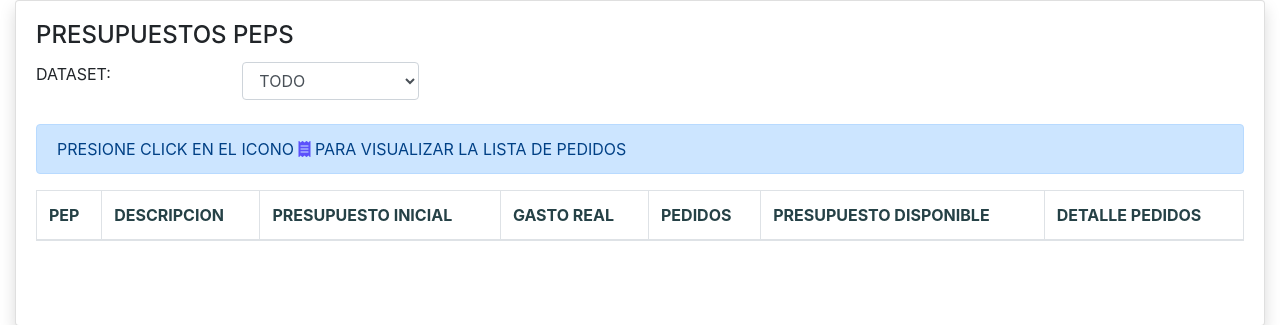
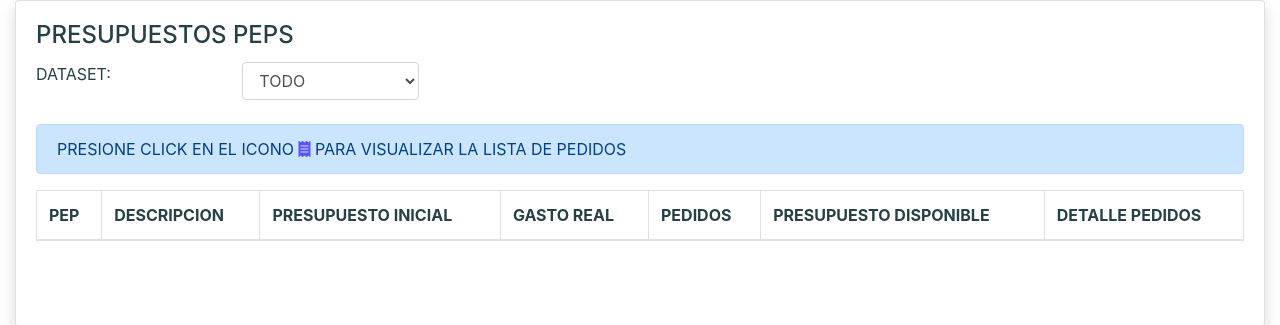
Before and after one commit to HardCoreWare/Peps, a PHP site: page / in a window 1280 px wide. Shown: the top 325 px of the page. Run offline with PHP 8.4, Linux system fonts and the light colour scheme; data that the repository does not hold is empty; some libraries are stand-ins or nearby versions.

```diff
--- a/styles.css
+++ b/styles.css
@@ -20,8 +20,7 @@
 
 }
 
-
-td,th{
+td,th,h4,label{
 
     color:rgb(37, 65, 70);
 
```
